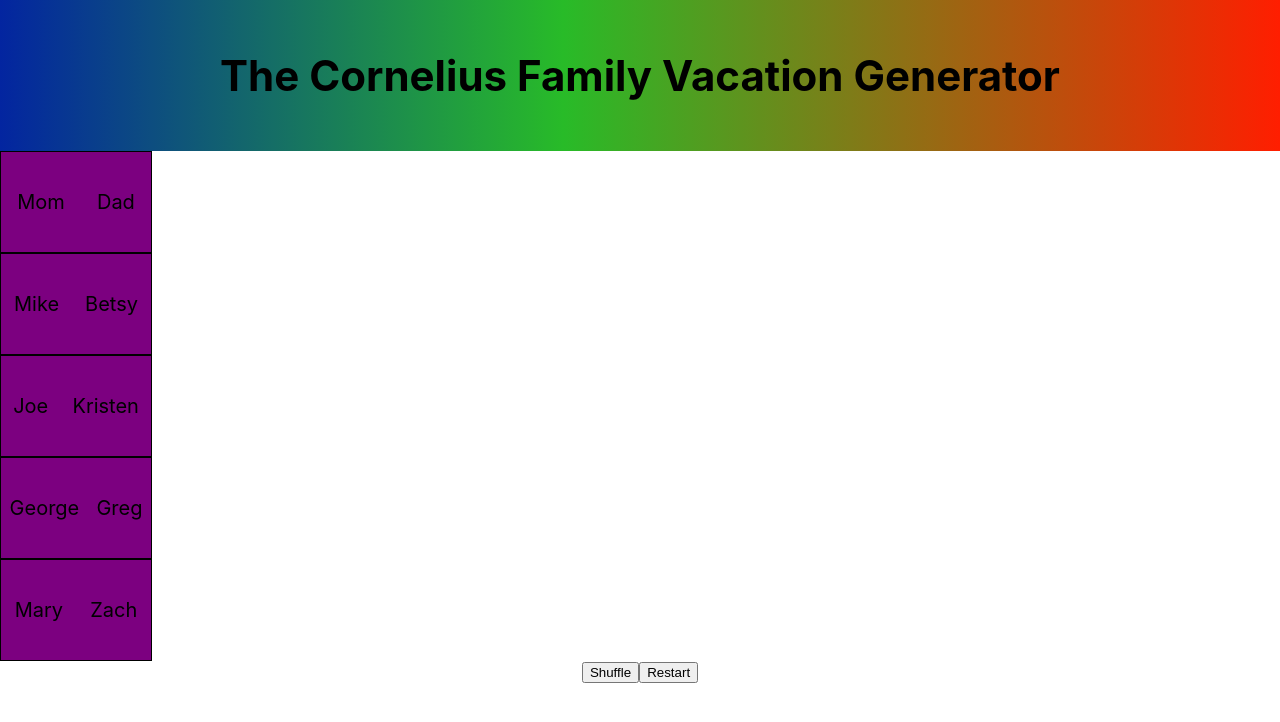
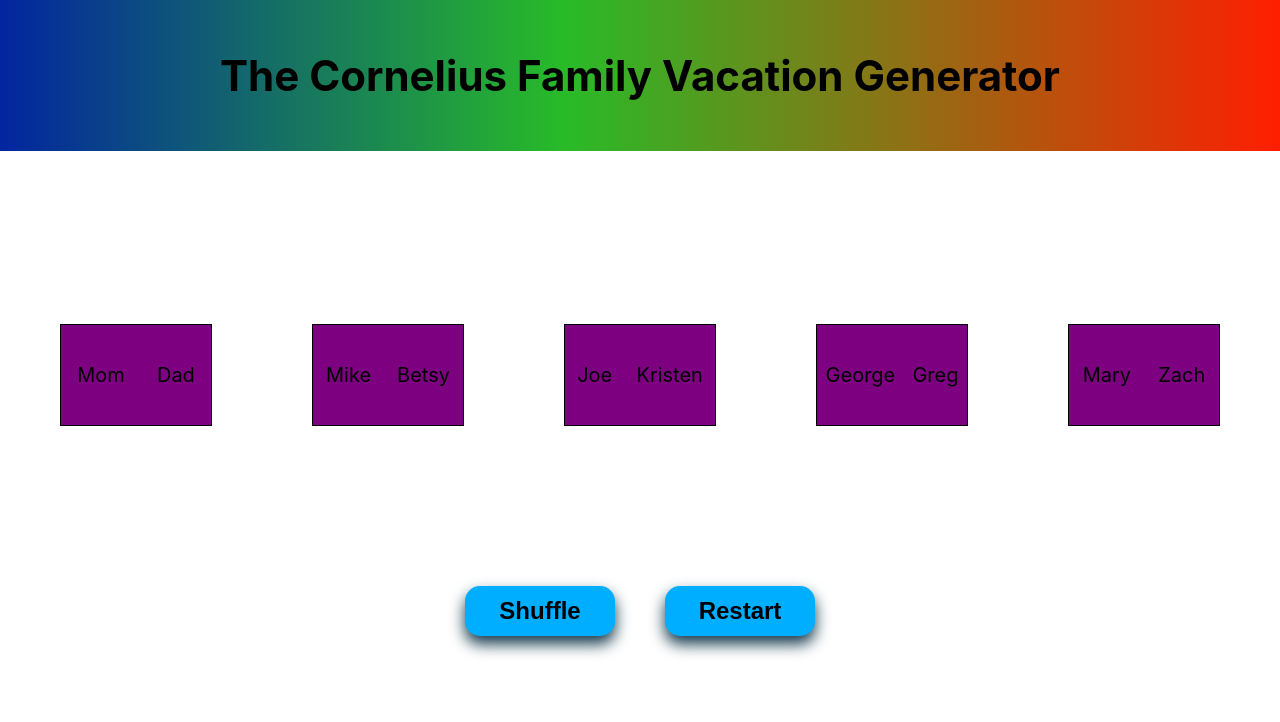
Before and after one commit to jcorn2/vacationPairs, a React (Create React App) app in the folder vacation/: page / in a window 1280 px wide. Shown: the top 722 px of the page. Built offline with nearby package versions, Linux system fonts and the light colour scheme.

Commit message:
Added styling to PairGenerator

```diff
--- /dev/null
+++ b/vacation/src/components/pairGenerator/PairGenerator.css
@@ -0,0 +1,38 @@
+.PairGenerator-Container {
+    position: absolute;
+    top: 50%;
+    left: 50%;
+    transform: translate(-50%, -50%);
+    width: 100%;
+}
+
+.PairGenerator-Pairs {
+    display: flex;
+    justify-content: space-around;
+    padding: 10px;
+}
+
+.PairGenerator-Button-Container {
+    position: relative;
+    width: 400px;
+    top: 150px;
+    display: flex;
+    justify-content: space-around;
+    margin: 0 auto;
+}
+
+.PairGenerator-Button {
+    height: 50px;
+    width: 150px;
+    background-color: rgb(0, 174, 255);
+    box-shadow: 0px 8px 15px rgb(18, 57, 75);
+    border-radius: 15px;
+    font-weight: 700;
+    font-size: 1.5em;
+    border: 0;
+    cursor: pointer;
+}
+
+.PairGenerator-Button:focus {
+    border: 0;
+}
--- a/vacation/src/components/pairGenerator/PairGenerator.jsx
+++ b/vacation/src/components/pairGenerator/PairGenerator.jsx
@@ -1,5 +1,6 @@
 import React, { useState } from 'react';
 import Pair from './pair/Pair';
+import './PairGenerator.css';
 
 const intialPeople = ['Mom', 'Dad', 'Mike', 'Betsy', 'Joe', 'Kristen', 'George', 'Greg', 'Mary', 'Zach'];
 
@@ -7,7 +8,7 @@ function PairGenerator() {
     const [people, setPeople] = useState(Array.from(intialPeople));
 
     return (
-        <div>
+        <div className="PairGenerator-Container">
             <div className="PairGenerator-Pairs">
                 {
                     people.reduce((result, value, index, array) => {
@@ -18,9 +19,9 @@ function PairGenerator() {
                     }, []).map((persons, index) => <Pair key={index} names={persons} />)
                 }
             </div>
-            <div className="PairGenerator-Buttons">
-                <button onClick={() => setPeople(Array.from(people).sort(() => Math.random() - 0.5))}>Shuffle</button>
-                <button onClick={() => setPeople(intialPeople)}>Restart</button>
+            <div className="PairGenerator-Button-Container">
+                <button className="PairGenerator-Button" onClick={() => setPeople(Array.from(people).sort(() => Math.random() - 0.5))}>Shuffle</button>
+                <button className="PairGenerator-Button" onClick={() => setPeople(intialPeople)}>Restart</button>
             </div>
         </div>
     );
```
